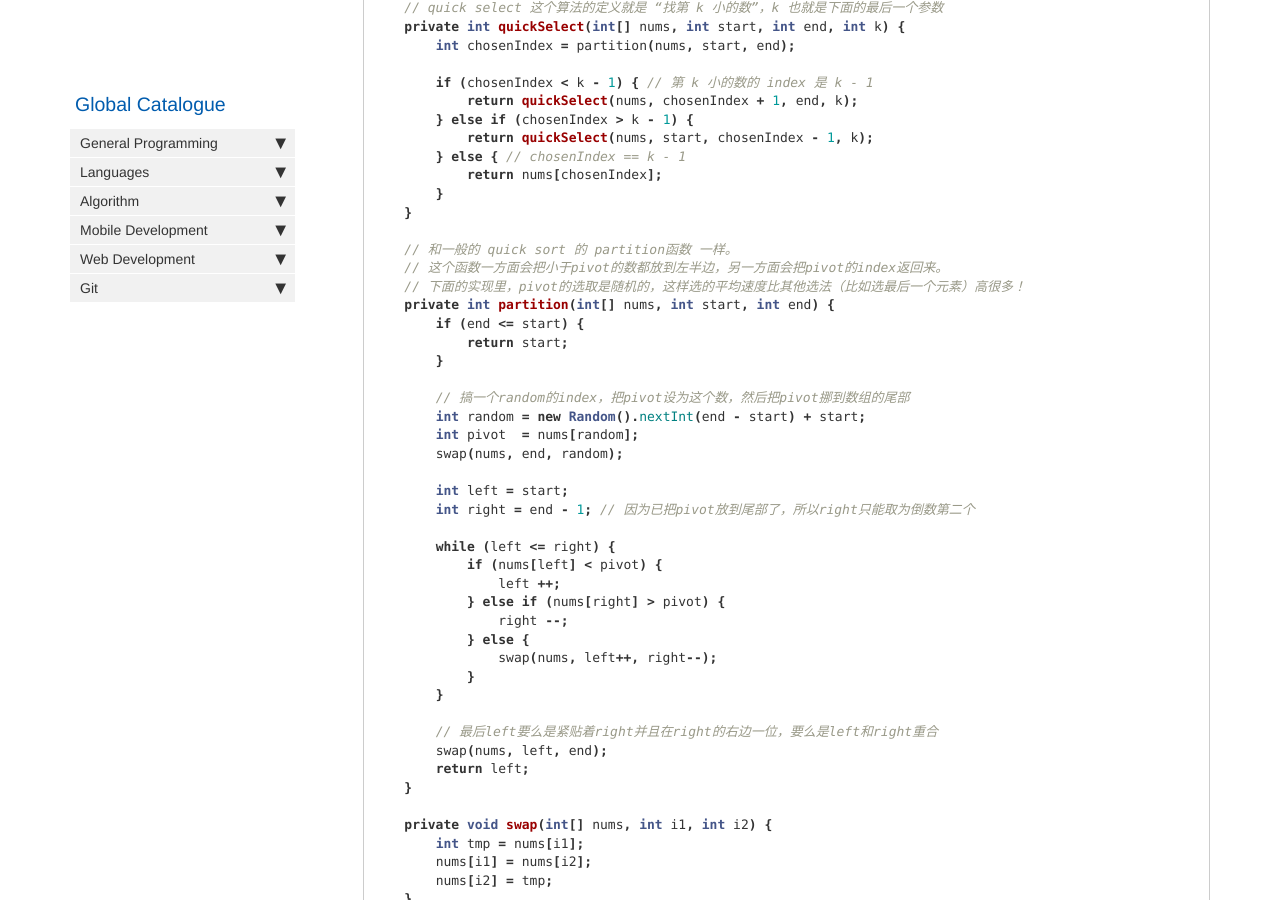
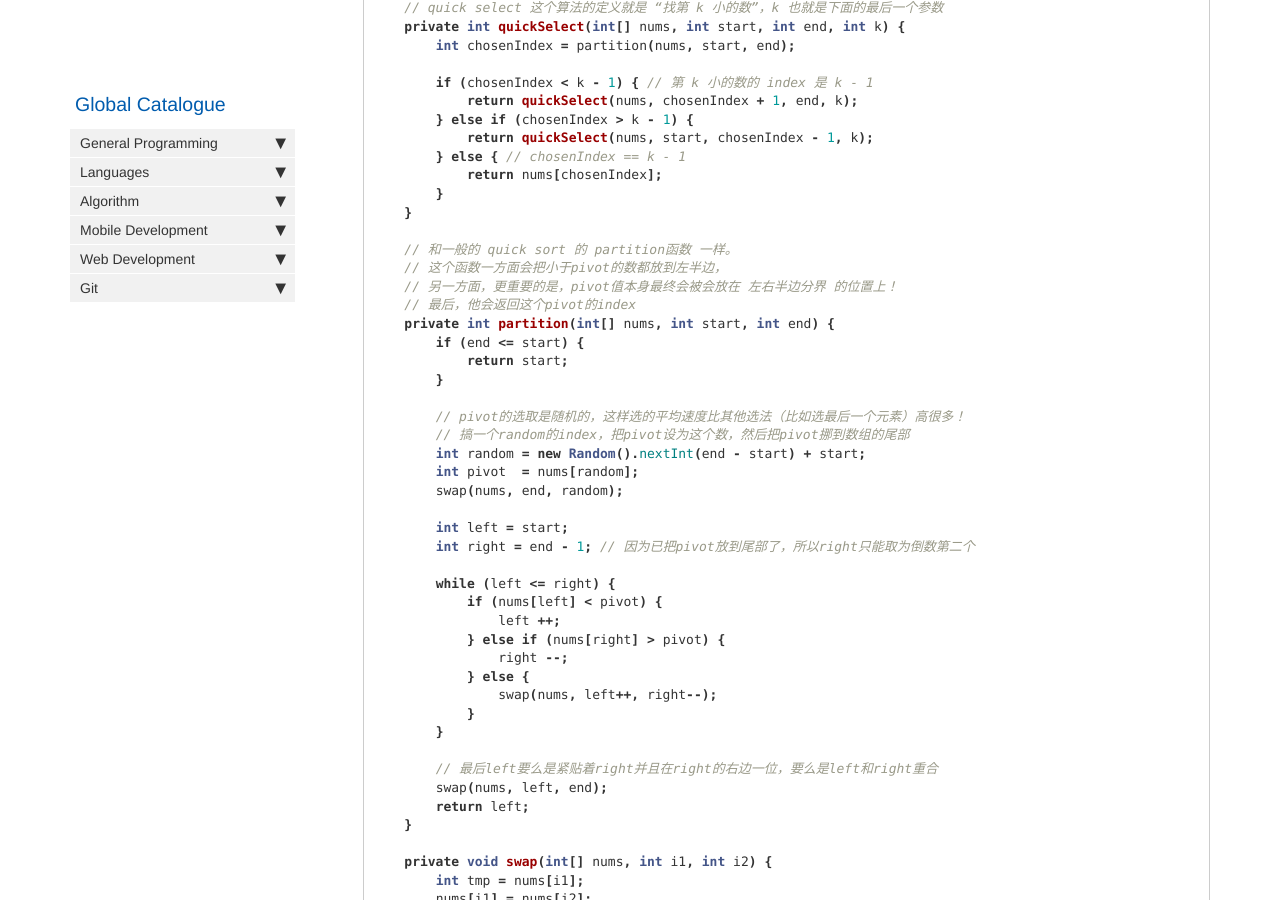
Before and after one commit to HungryOrc/hungryorc.github.io, a Jekyll site: the page built from pages/algorithm/algorithm_kth_largest_element_in_array.md, in a window 1280 px wide and 900 px high, scrolled down 960 px. Built offline with Jekyll 4.4.1, drawn with Linux system fonts in a browser that asks for light colours; nearby versions of some CDN libraries; comment, search, counter and statistics services are not loaded.

Commit message:
Update algorithm_kth_largest_element_in_array.md

```diff
--- a/pages/algorithm/algorithm_kth_largest_element_in_array.md
+++ b/pages/algorithm/algorithm_kth_largest_element_in_array.md
@@ -55,13 +55,15 @@ public class Solution {
     }
 
     // 和一般的 quick sort 的 partition函数 一样。
-    // 这个函数一方面会把小于pivot的数都放到左半边，另一方面会把pivot的index返回来。
-    // 下面的实现里，pivot的选取是随机的，这样选的平均速度比其他选法（比如选最后一个元素）高很多！
+    // 这个函数一方面会把小于pivot的数都放到左半边，
+    // 另一方面，更重要的是，pivot值本身最终会被会放在 左右半边分界 的位置上！
+    // 最后，他会返回这个pivot的index
     private int partition(int[] nums, int start, int end) {
         if (end <= start) {
             return start;
         }
 
+        // pivot的选取是随机的，这样选的平均速度比其他选法（比如选最后一个元素）高很多！
         // 搞一个random的index，把pivot设为这个数，然后把pivot挪到数组的尾部
         int random = new Random().nextInt(end - start) + start;
         int pivot  = nums[random];
```
